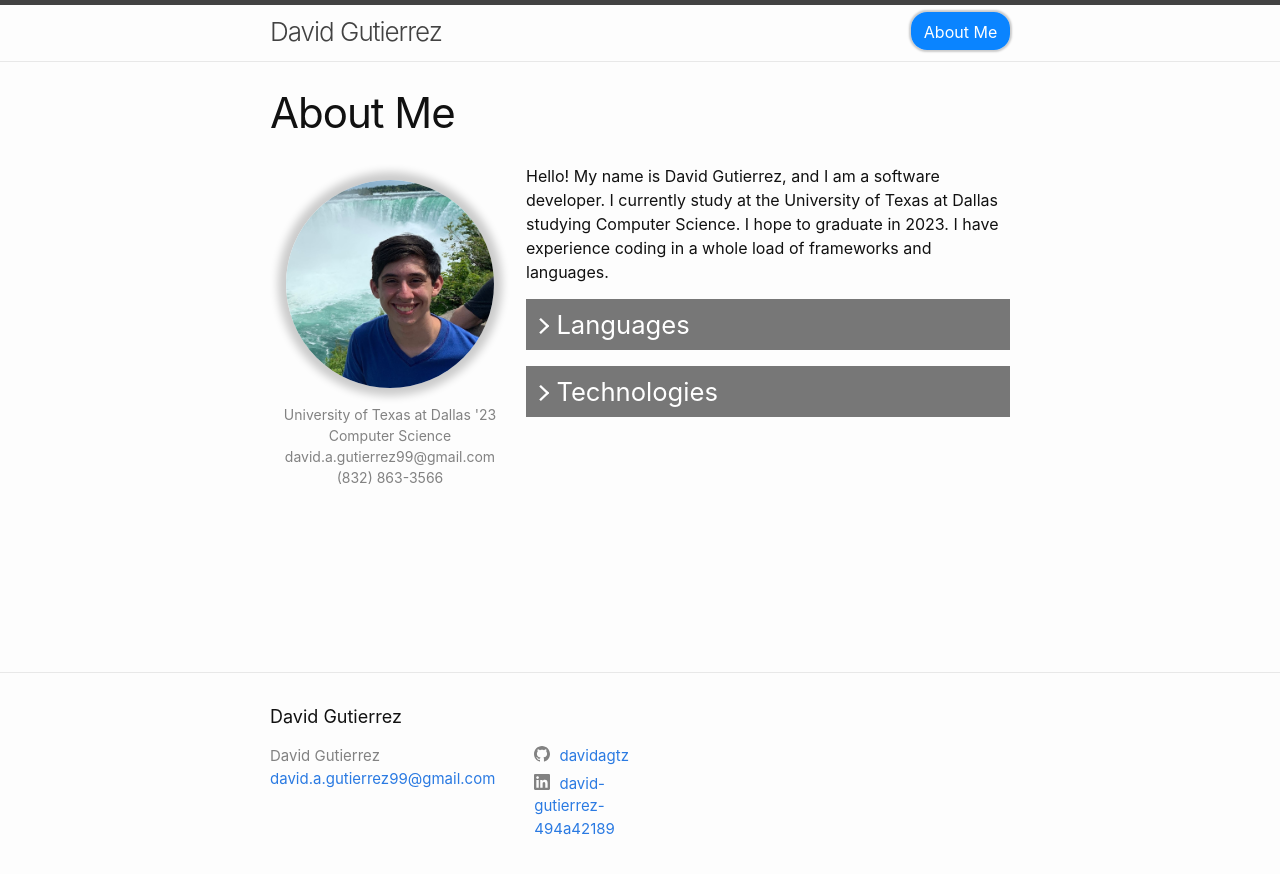
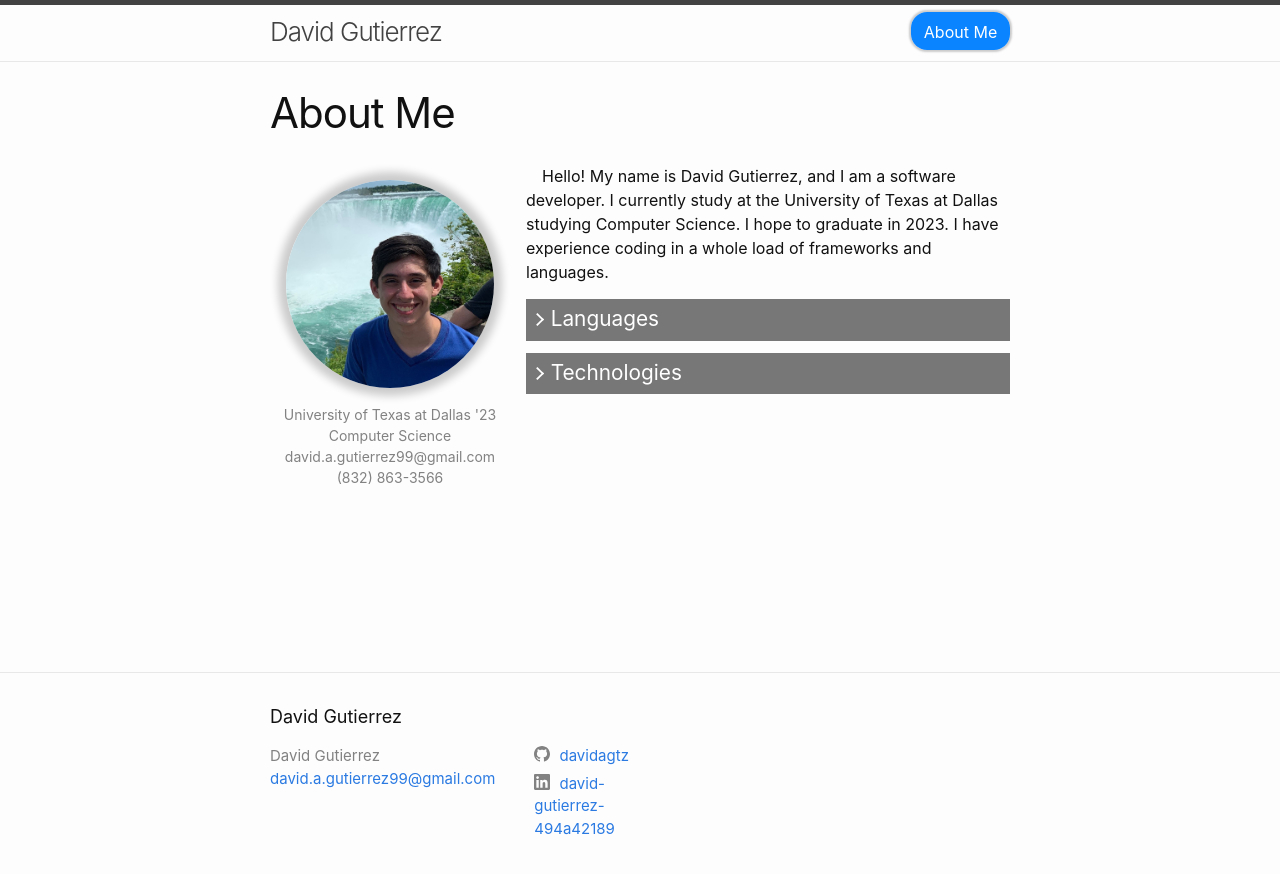
Before and after one commit to davidagtz/davidagtz.github.io, a Jekyll site: the page built from about.html, in a window 1280 px wide. Shown: the top 874 px of the page. Built offline with Jekyll 4.4.1, drawn with Linux system fonts in a browser that asks for light colours.

Commit message:
Made langs and techs nice

```diff
--- a/_sass/minima/_about.sass
+++ b/_sass/minima/_about.sass
@@ -25,6 +25,8 @@ $shadow: .5em
 
 #about-text
     flex: 1
+    p
+        text-indent: 1em
 
 @keyframes turn-activate
     100%
@@ -37,13 +39,13 @@ $shadow: .5em
 
 .drop-table
     box-sizing: border-box
-    margin-bottom: 1em
+    margin-bottom: .75em
     overflow-y: hidden
-    height: 3.2em
+    height: 2.6em
     h3
         color: #fff
         background-color: #777
-        font-size: 1.6em
+        font-size: 1.3em
         padding: .5em
         line-height: 1em
         margin: 0
@@ -59,15 +61,25 @@ $shadow: .5em
             display: inline-block
             margin-right: .25em
             animation-name: turn-deactivate
-            animation-duration: .5s
+            animation-duration: .25s
             animation-fill-mode: forwards
             font-size: 1.25em
     ul
         padding: .5em
         list-style-type: none
         margin: 0
+        li
+            height: 5em
+            display: inline-flex
+            flex-direction: column
+            align-items: center
+            width: 5em
+            img
+                display: block
+            span
+                color: #777
     &.clicked
         height: auto
         h3::before
             animation-name: turn-activate
-            animation-duration: .5s
+            animation-duration: .25s
--- a/about.html
+++ b/about.html
@@ -15,24 +15,31 @@ permalink: /about/
     <div id="about-text">
         <p>Hello! My name is David Gutierrez, and I am a software developer. I currently study at the University of Texas at Dallas studying Computer Science. I hope to graduate in 2023. I have experience coding in a whole load of frameworks and languages.</p>
         <div class="drop-table">
+            {%- assign langs = "JavaScript, C++, Python, Swift, Java" | split: ", " -%}
             <h3>Languages</h3>
             <ul>
-                <li>JavaScript</li>
-                <li>C++</li>
-                <li>Java</li>
-                <li>Swift</li>
+                {%- for lang in langs -%}
+                <li>
+                    <img src="/assets/about/langs/{{lang | downcase}}.png"/>
+                    <span>
+                        {{lang}}
+                    </span>
+                </li>
+                {%- endfor -%}
             </ul>
         </div>
         <div class="drop-table">
+            {%- assign techs = "React, Redux, Electron, MongoDB, SwiftUI, LLVM, Express.js, Tensorflow" | split: ", " -%}
             <h3>Technologies</h3>
             <ul>
-                <li>React + Redux</li>
-                <li>Electron</li>
-                <li>MongoDB</li>
-                <li>SwiftUI</li>
-                <li>LLVM</li>
-                <li>Express.js</li>
-                <li>Tensorflow</li>
+                {%- for tech in techs -%}
+                <li>
+                    <img src="/assets/about/techs/{{tech | downcase}}.png"/>
+                    <span>
+                        {{tech}}
+                    </span>
+                </li>
+                {%- endfor -%}
             </ul>
         </div>
     </div>
```
Also changed, not shown: assets/about/langs/c++.png (added), assets/about/langs/java.png (added), assets/about/langs/javascript.png (added), assets/about/langs/python.png (added), assets/about/langs/swift.png (added), assets/about/techs/electron.png (added), assets/about/techs/express.js.png (added), assets/about/techs/llvm.png (added), assets/about/techs/mongodb.png (added), assets/about/techs/react.png (added), assets/about/techs/redux.png (added), assets/about/techs/swiftui.png (added), assets/about/techs/tensorflow.png (added).
